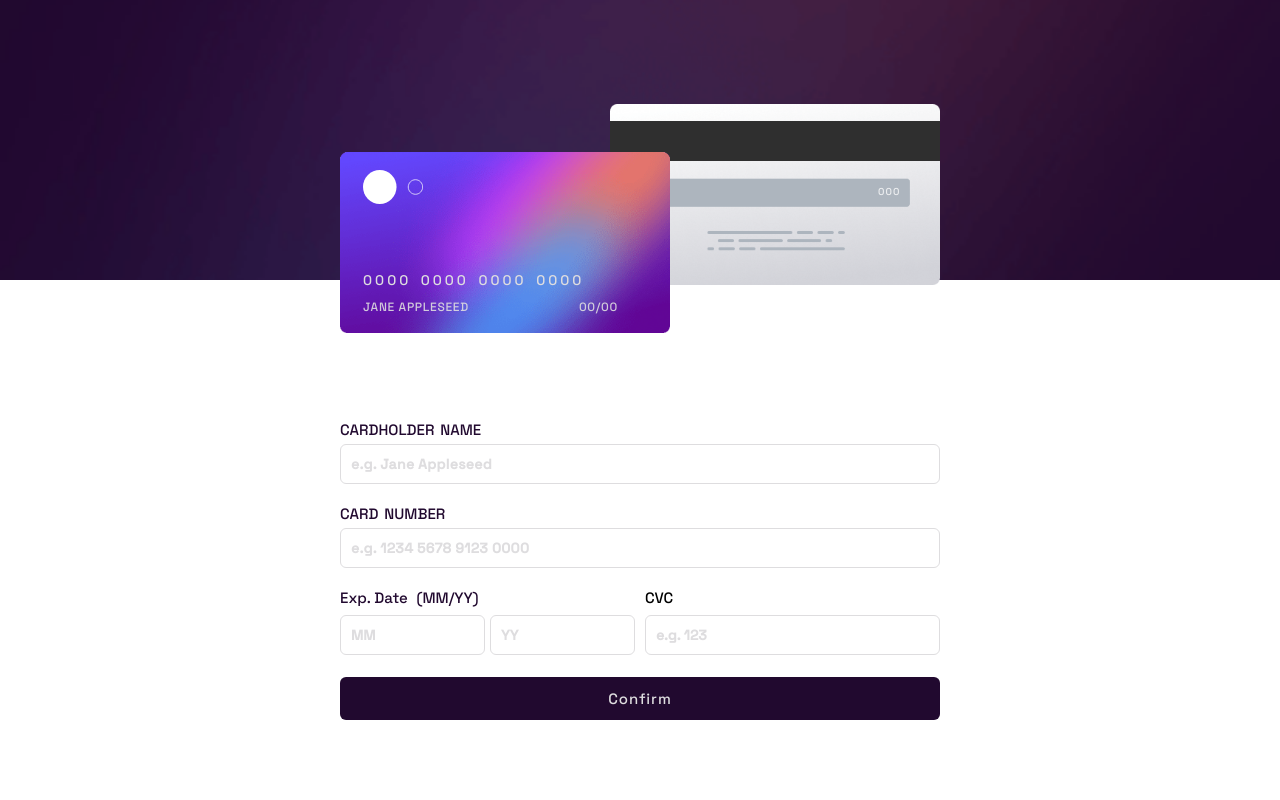
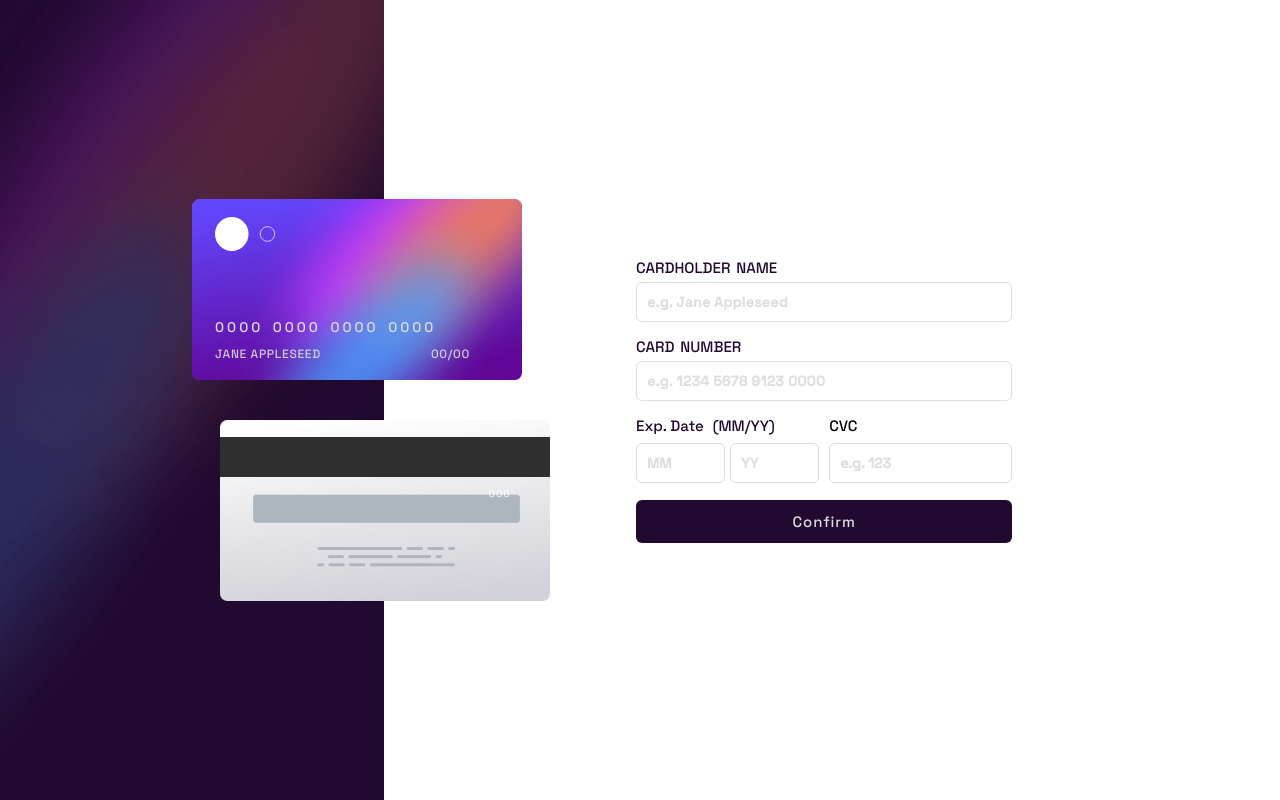
Before and after one commit to amirhossein-peyvand/interactive-card-details-form, a React (Vite) app: page / in a window 1280 px wide. Built offline with nearby package versions, Linux system fonts and the light colour scheme.

Commit message:
Building Desktop component

```diff
--- a/package.json
+++ b/package.json
@@ -14,6 +14,7 @@
     "react": "^18.2.0",
     "react-dom": "^18.2.0",
     "react-hook-form": "^7.48.2",
+    "react-responsive": "^9.0.2",
     "sass": "^1.69.5",
     "zod": "^3.22.4"
   },
--- a/src/App.tsx
+++ b/src/App.tsx
@@ -1,11 +1,11 @@
+import { useMediaQuery } from "react-responsive";
+import DesktopDesign from "./components/DesktopDesign";
 import MobileDesign from "./components/MobileDesign";
 
 function App() {
-  return (
-    <>
-      <MobileDesign />
-    </>
-  );
+  const isGreaterThan1000px = useMediaQuery({ query: "(min-width: 1000px)" });
+
+  return <>{isGreaterThan1000px ? <DesktopDesign /> : <MobileDesign />}</>;
 }
 
 export default App;
--- /dev/null
+++ b/src/components/DesktopDesign.tsx
@@ -0,0 +1,32 @@
+import { useState } from "react";
+import "../sass/DesktopDesign.scss";
+import BackCard from "./BackCard";
+import Completed from "./Completed";
+import Form from "./Form";
+import FrontCard from "./FrontCard";
+import dekstopMainBg from "../assets/bg-main-desktop.png";
+
+const DesktopDesign = () => {
+  const [completedForm, setCompletedForm] = useState(false);
+
+  return (
+    <section className="desktop">
+      <img className="desktopBg" src={dekstopMainBg} alt="dekstopMainBg" />
+      <div className="mainContainer">
+        <div className="cardContainer">
+          <FrontCard />
+          <BackCard />
+        </div>
+        <div className="formContainer">
+          {completedForm ? (
+            <Completed />
+          ) : (
+            <Form onSetCompleted={() => setCompletedForm(true)} />
+          )}
+        </div>
+      </div>
+    </section>
+  );
+};
+
+export default DesktopDesign;
--- /dev/null
+++ b/src/sass/DesktopDesign.scss
@@ -0,0 +1,48 @@
+@import "color.scss";
+
+.desktop {
+  align-items: center;
+  display: flex;
+  justify-content: center;
+  min-height: 100vh;
+  overflow: hidden;
+  position: relative;
+
+  .desktopBg {
+    bottom: 0;
+    left: 0;
+    min-height: 100vh;
+    position: absolute;
+    top: 0;
+    width: 30%;
+  }
+
+  .mainContainer {
+    align-items: center;
+    column-gap: 1rem;
+    display: flex;
+    max-width: 110rem;
+    width: 70%;
+
+    .cardContainer {
+      display: flex;
+      flex-direction: column;
+      position: relative;
+      row-gap: 4rem;
+      width: 40%;
+
+      .frontCard {
+        align-self: flex-start;
+      }
+
+      .backCard {
+        align-self: flex-end;
+      }
+    }
+
+    .formContainer {
+      margin: auto;
+      width: 42%;
+    }
+  }
+}
```
Also changed, not shown: 1 other file (tests, documents, lock files or other folders).
